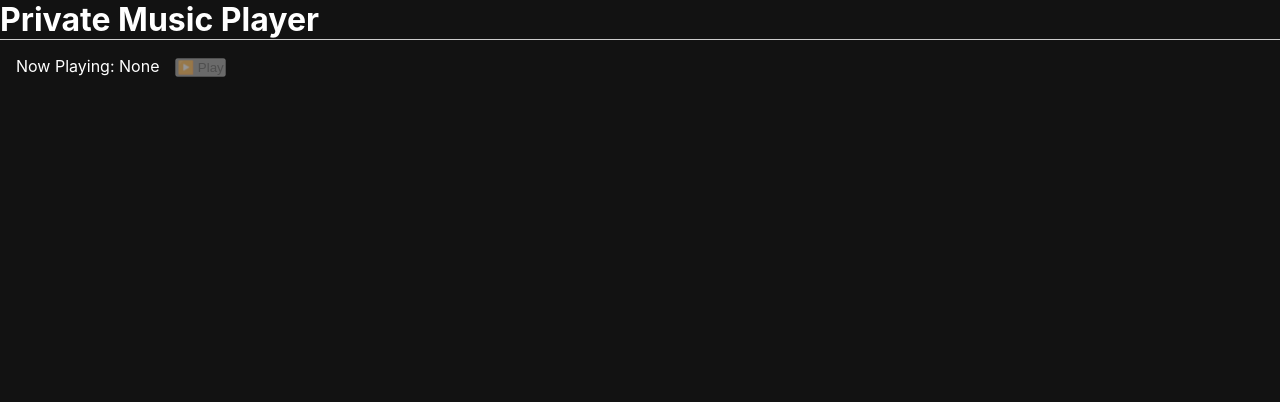
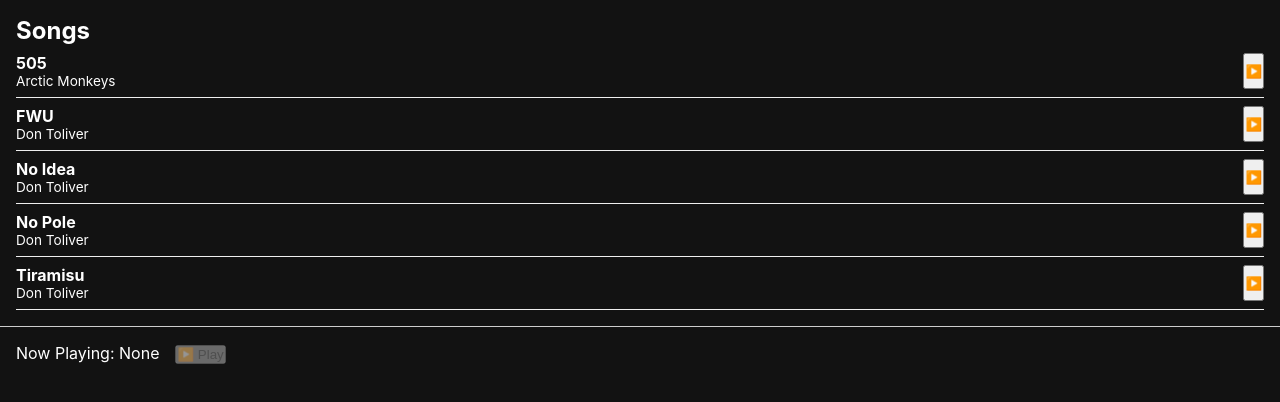
Before and after one commit to Prathik-Sabbu/Private-Music-Player, a React (Vite) app: page / in a window 1280 px wide. Shown: the top 402 px of the page. Built offline with nearby package versions, Linux system fonts and the light colour scheme.

Commit message:
made a simple library a user can pick from to play music

```diff
--- a/src/app/App.tsx
+++ b/src/app/App.tsx
@@ -1,11 +1,14 @@
-import React from "react"
-import { MainLayout } from "../ui/layout/MainLayout"
+import { AudioProvider } from "../state/AudioContext"
+import { SongList } from "../ui/library/SongList"
+import { PlayerBar } from "../ui/layout/PlayerBar"
 
-export default function App() {
+function App() {
   return (
-    <MainLayout>
-      <h1>Private Music Player</h1>
-      {/* Other routes or library components will go here */}
-    </MainLayout>
+    <AudioProvider>
+      <SongList />
+      <PlayerBar />
+    </AudioProvider>
   )
 }
+
+export default App
--- /dev/null
+++ b/src/state/AudioContext.tsx
@@ -0,0 +1,21 @@
+import React, { createContext, useContext } from "react"
+import { useAudio } from "../hooks/useAudio"
+
+type AudioContextType = ReturnType<typeof useAudio>
+
+const AudioContext = createContext<AudioContextType | null>(null)
+
+export const AudioProvider: React.FC<{ children: React.ReactNode }> = ({ children }) => {
+  const audio = useAudio()
+  return (
+    <AudioContext.Provider value={audio}>
+      {children}
+    </AudioContext.Provider>
+  )
+}
+
+export const useAudioContext = () => {
+  const context = useContext(AudioContext)
+  if (!context) throw new Error("useAudioContext must be used inside AudioProvider")
+  return context
+}
--- a/src/ui/layout/PlayerBar.tsx
+++ b/src/ui/layout/PlayerBar.tsx
@@ -1,8 +1,8 @@
 import React from "react"
-import { useAudio } from "../../hooks/useAudio"
+import { useAudioContext } from "../../state/AudioContext"
 
 export function PlayerBar() {
-    const { currentSong, isPlaying, play, pause } = useAudio()
+    const { currentSong, isPlaying, play, pause } = useAudioContext()
 
     return (
     <div style={{ padding: "1rem", borderTop: "1px solid #ccc" }}>
--- a/src/ui/library/SongItem.tsx
+++ b/src/ui/library/SongItem.tsx
@@ -0,0 +1,28 @@
+import React from "react"
+import { Song } from "../../data/types"
+
+type SongItemProps = {
+    song: Song
+    onPlay: (song: Song) => void
+    isActive?: boolean
+}
+
+export function SongItem({song, onPlay, isActive = false}: SongItemProps){
+    return (
+    <div style={{
+      display: "flex",
+      justifyContent: "space-between",
+      padding: "0.5rem 0",
+      borderBottom: "1px solid #eee",
+      backgroundColor: isActive ? "#6e6e6e" : "transparent"
+    }}>
+    <div>
+        <strong>{song.title}</strong>
+            <div style={{ fontSize: "0.85rem", color: "#ffffff" }}>
+                {song.artist}
+            </div>
+        </div>
+      <button onClick={() => onPlay(song)}> {isActive ? "⏸" : "▶️"}</button>
+    </div>
+    )
+}
--- a/src/ui/library/SongList.tsx
+++ b/src/ui/library/SongList.tsx
@@ -1 +1,23 @@
+import React from "react"
 import songs from "../../data/songs.json"
+import { SongItem } from "./SongItem"
+import { useAudioContext } from "../../state/AudioContext"
+
+export function SongList() {
+    const {currentSong, play} = useAudioContext()
+
+    return (
+    <div style={{ padding: "1rem" }}>
+        <h2>Songs</h2>
+
+        {songs.map((song) => (
+            <SongItem
+                key={song.id}
+                song={song}
+                onPlay={play}
+                isActive={currentSong?.id === song.id}
+            />
+        ))}
+    </div>
+    )
+}
```
